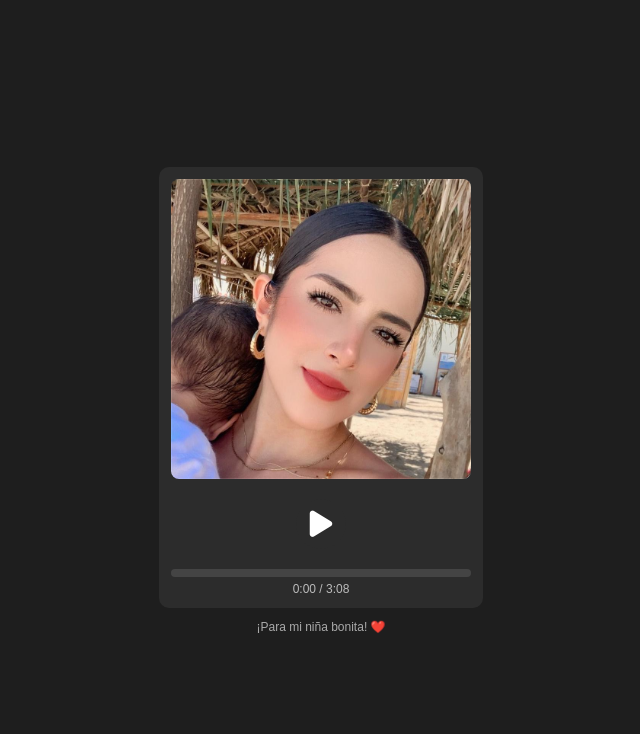
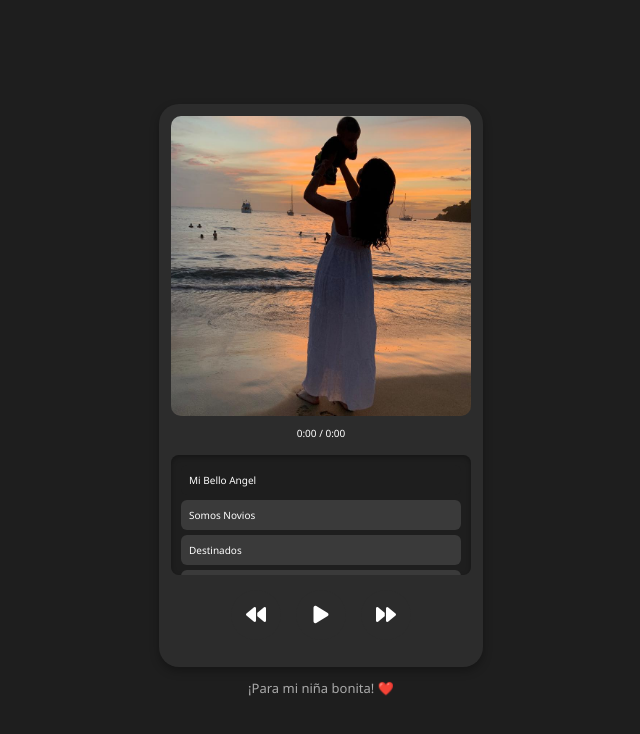
Before and after one commit to alexdgbs/fercst, a plain HTML site: page index.html in a window 1280 px wide. Shown: the whole page, without its empty margins (319-959 px from the left). Drawn offline with Linux system fonts and the light colour scheme.

Commit message:
Update version

```diff
--- a/index.html
+++ b/index.html
@@ -1,9 +1,9 @@
 <!DOCTYPE html>
-<html lang="en">
+<html lang="es">
 <head>
   <meta charset="UTF-8">
   <meta name="viewport" content="width=device-width, initial-scale=1.0">
-  <title>Mi amor️</title>
+  <title>Mi amor ❤️</title>
   <link href="https://cdnjs.cloudflare.com/ajax/libs/font-awesome/6.0.0-beta3/css/all.min.css" rel="stylesheet">
   <style>
     body {
@@ -21,69 +21,91 @@
       overflow: hidden;
     }
     .player-container {
-      width: 85%;
+      width: 90%;
       max-width: 300px;
       background: #2c2c2c;
-      border-radius: 10px;
+      border-radius: 20px;
       padding: 12px;
       animation: fadeIn 1s ease-in-out;
+      box-shadow: 0 4px 10px rgba(0, 0, 0, 0.3);
     }
     .cover-image {
       width: 100%;
-      height: 0;
-      padding-top: 100%;
-      background-image: url('amor.jpg');
+      aspect-ratio: 1 / 1;
       background-size: cover;
       background-position: center;
+      border-radius: 10px;
+      margin-bottom: 10px;
+      transition: background-image 1s ease-in-out;
+
+    }
+    .song-timer {
+      font-size: x-small;
+      margin-bottom: 15px;
+      font-family: 'Segoe UI', Tahoma, Geneva, Verdana, sans-serif;
+
+    }
+    .song-list {
+      background: #1e1e1e;
       border-radius: 8px;
+      padding: 10px;
+      max-height: 100px;
+      overflow-y: scroll;
+      margin-bottom: 15px;
+      box-shadow: inset 0 2px 5px rgba(0, 0, 0, 0.3);
+      scrollbar-width: none;
+      -ms-overflow-style: none;
+      font-family: 'Segoe UI', Tahoma, Geneva, Verdana, sans-serif;
+
+    }
+    .song-list::-webkit-scrollbar {
+      display: none;
+    }
+    .song-list-item {
+      padding: 8px;
+      border-radius: 6px;
+      margin-bottom: 5px;
+      cursor: pointer;
+      color: #fff;
+      text-align: left;
+      background: #3a3a3a;
+      transition: background 0.3s;
+      font-size: x-small;
+
+    }
+    .song-list-item:hover, .song-list-item.active {
+      background:  #1e1e1e;
     }
     .controls {
       display: flex;
       justify-content: center;
       align-items: center;
+      margin: 15px 0;
       gap: 15px;
-      margin-top: 20px;
     }
     .controls button {
       background: #2c2c2c;
       border: none;
       border-radius: 50%;
       color: white;
-      font-size: 30px;
+      font-size: 20px;
       width: 50px;
       height: 50px;
       cursor: pointer;
-      transition: transform 0.2s;
       display: flex;
       justify-content: center;
       align-items: center;
+
     }
     .controls button:hover {
       transform: scale(1.1);
     }
     footer {
       margin-top: 12px;
-      font-size: 12px;
       color: #aaa;
-    }
-    .progress-container {
-      width: 100%;
-      height: 8px;
-      background-color: #444;
-      border-radius: 4px;
-      margin-top: 20px;
-      position: relative;
-    }
-    .progress-bar {
-      height: 100%;
-      width: 0;
-      background-color: #1db954;
-      border-radius: 4px;
-    }
-    .time-display {
-      margin-top: 5px;
-      font-size: 12px;
-      color: #bbb;
+      font-size: small;
+      font-family: 'Segoe UI', Tahoma, Geneva, Verdana, sans-serif;
+
     }
     @keyframes fadeIn {
       from {
@@ -99,59 +121,111 @@
 </head>
 <body>
   <div class="player-container">
-    <div class="cover-image"></div>
+    <div class="cover-image" id="cover-image"></div>
+    <div class="song-timer" id="song-timer">0:00 / 0:00</div>
+    <div class="song-list" id="song-list"></div>
     <div class="controls">
-      <button id="play-pause-btn">
-        <i class="fas fa-play"></i>
-      </button>
-    </div>
-    <div class="progress-container">
-      <div class="progress-bar" id="progress-bar"></div>
-    </div>
-    <div class="time-display">
-      <span id="current-time">0:00</span> / <span id="duration-time">3:08</span>
+      <button id="prev-btn"><i class="fas fa-backward"></i></button>
+      <button id="play-pause-btn"><i class="fas fa-play"></i></button>
+      <button id="next-btn"><i class="fas fa-forward"></i></button>
     </div>
   </div>
   <footer>
     ¡Para mi niña bonita! ❤️️
   </footer>
 
-  <audio id="audio" src="audio/angel.m4a"></audio>
+  <audio id="audio"></audio>
 
   <script>
     const playPauseBtn = document.getElementById('play-pause-btn');
+    const prevBtn = document.getElementById('prev-btn');
+    const nextBtn = document.getElementById('next-btn');
     const audio = document.getElementById('audio');
-    const progressBar = document.getElementById('progress-bar');
-    const currentTimeDisplay = document.getElementById('current-time');
-    const durationTimeDisplay = document.getElementById('duration-time');
+    const songList = document.getElementById('song-list');
+    const coverImage = document.getElementById('cover-image');
+    const songTimer = document.getElementById('song-timer');
     let isPlaying = false;
+    let currentSongIndex = 0;
 
-    audio.addEventListener('timeupdate', () => {
-      const currentTime = audio.currentTime;
-      const duration = audio.duration;
+    const playlist = [
+      { title: "Mi Bello Angel", src: "audio/angel.m4a", cover: "amores-.jpg" },
+      { title: "Somos Novios", src: "audio/novios.m4a", cover: "amores_.jpg" },
+      { title: "Destinados", src: "audio/destinados.m4a", cover: "amores.jpg" },
+      { title: "Estar Contigo", src: "audio/contigo.m4a", cover: "misamores.jpg" },
+      { title: "Hecha Pa' Mí ", src: "audio/pa-mi.m4a", cover: "mi-bonita.jpg" },
+      { title: "Entrega Total ", src: "audio/entrega.m4a", cover: "preciosa.jpg" },
+    ];
 
-      const progress = (currentTime / duration) * 100;
-      progressBar.style.width = progress + '%';
+    function loadSong(index) {
+      const song = playlist[index];
+      audio.src = song.src;
+      coverImage.style.backgroundImage = `url('${song.cover}')`;
+      document.querySelectorAll('.song-list-item').forEach((item, i) => {
+        item.classList.toggle('active', i === index);
+      });
+    }
 
-      const currentMinutes = Math.floor(currentTime / 60);
-      const currentSeconds = Math.floor(currentTime % 60);
-      currentTimeDisplay.textContent = `${currentMinutes}:${currentSeconds < 10 ? '0' : ''}${currentSeconds}`;
+    function renderSongList() {
+      playlist.forEach((song, index) => {
+        const songItem = document.createElement('div');
+        songItem.classList.add('song-list-item');
+        songItem.textContent = song.title;
+        songItem.addEventListener('click', () => {
+          currentSongIndex = index;
+          loadSong(index);
+          playSong();
+        });
+        songList.appendChild(songItem);
+      });
+    }
 
-      const durationMinutes = Math.floor(duration / 60);
-      const durationSeconds = Math.floor(duration % 60);
-      durationTimeDisplay.textContent = `${durationMinutes}:${durationSeconds < 10 ? '0' : ''}${durationSeconds}`;
+    function playSong() {
+      audio.play();
+      playPauseBtn.innerHTML = '<i class="fas fa-pause"></i>';
+      isPlaying = true;
+    }
+
+    function pauseSong() {
+      audio.pause();
+      playPauseBtn.innerHTML = '<i class="fas fa-play"></i>';
+      isPlaying = false;
+    }
+
+    function updateTimer() {
+      const currentTime = Math.floor(audio.currentTime);
+      const duration = Math.floor(audio.duration);
+      songTimer.textContent = `${formatTime(currentTime)} / ${formatTime(duration)}`;
+    }
+
+    function formatTime(seconds) {
+      const minutes = Math.floor(seconds / 60);
+      const secs = seconds % 60;
+      return `${minutes}:${secs < 10 ? '0' : ''}${secs}`;
+    }
+
+    audio.addEventListener('timeupdate', updateTimer);
+    audio.addEventListener('loadedmetadata', updateTimer);
+
+    playPauseBtn.addEventListener('click', () => {
+      isPlaying ? pauseSong() : playSong();
     });
 
-    playPauseBtn.addEventListener('click', () => {
-      if (isPlaying) {
-        audio.pause();
-        playPauseBtn.innerHTML = '<i class="fas fa-play"></i>';
-      } else {
-        audio.play();
-        playPauseBtn.innerHTML = '<i class="fas fa-pause"></i>';
-      }
-      isPlaying = !isPlaying;
+    prevBtn.addEventListener('click', () => {
+      currentSongIndex = (currentSongIndex - 1 + playlist.length) % playlist.length;
+      loadSong(currentSongIndex);
+      playSong();
     });
+
+    nextBtn.addEventListener('click', () => {
+      currentSongIndex = (currentSongIndex + 1) % playlist.length;
+      loadSong(currentSongIndex);
+      playSong();
+    });
+
+    audio.addEventListener('ended', () => nextBtn.click());
+
+    renderSongList();
+    loadSong(currentSongIndex);
   </script>
 </body>
 </html>
```
Also changed, not shown: amores-.jpg (added), amores.jpg (added), amores_.jpg (added), mi-bonita.jpg (added), misamores.jpg (added), preciosa.jpg (added), 5 other files.
